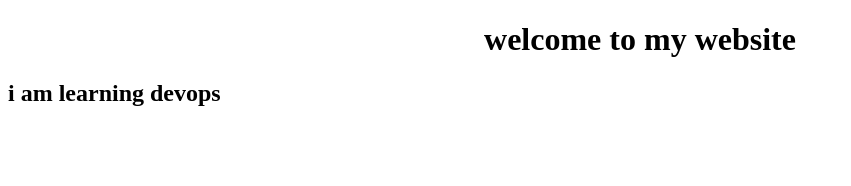
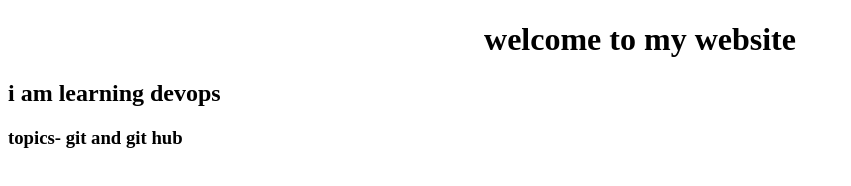
Before and after one commit to sambhramnaregal/devopsdsgitdemo, a plain HTML site: page index.html in a window 1280 px wide. Shown: the whole page, without its empty margins (0-851 px from the left). Drawn offline with Linux system fonts and the light colour scheme.

Commit message:
2nd commit

```diff
--- a/index.html
+++ b/index.html
@@ -8,5 +8,6 @@
 <body>
     <h1><center>welcome to my website</center></h1>
     <h2>i am learning devops</h2>
+    <h3>topics- git and git hub</h3>
 </body>
 </html>
```
